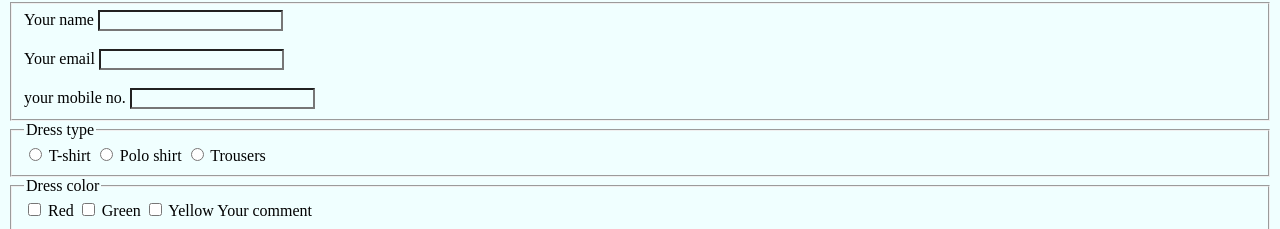
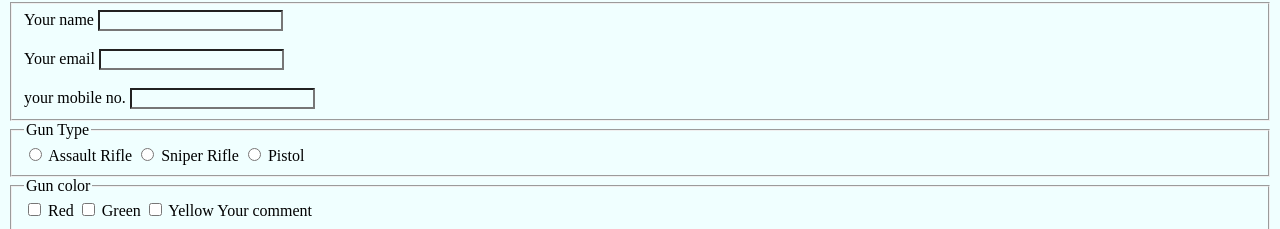
Before and after one commit to Iqbalsami12/html-five, a plain HTML site: page form.html in a window 1280 px wide. Shown: the part 201-430 px from the top of the page. Drawn offline with Linux system fonts and the light colour scheme.

Commit message:
Gonna sell guns

```diff
--- a/form.html
+++ b/form.html
@@ -40,22 +40,22 @@
                 </section>
                 <fieldset>
                     <legend>
-                        Dress type
+                        Gun Type
                     </legend>
-                    <input type="radio" name="bostro" id="T-shirt">
-                    <label for="T-shirt">T-shirt</label>
+                    <input type="radio" name="ostro" id="AR">
+                    <label for="AR">Assault Rifle</label>
 
-                    <input type="radio" name="bostro" id="polo">
-                    <label for="polo">Polo shirt</label>
+                    <input type="radio" name="ostro" id="DMR">
+                    <label for="DMR">Sniper Rifle</label>
 
-                    <input type="radio" name="bostro" id="Trousers">
-                    <label for="Trousers">Trousers</label>
+                    <input type="radio" name="ostro" id="pistol">
+                    <label for="pistol">Pistol</label>
                     </fieldset>
 
 
                     <fieldset>
                         <legend>
-                            Dress color
+                            Gun color
                         </legend>
 
                         <input type="checkbox" name="" id="red">
```
